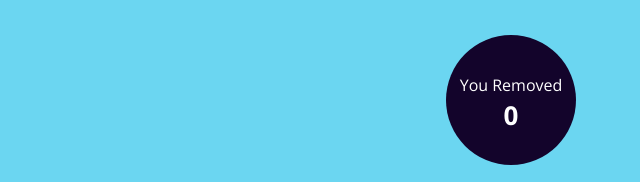
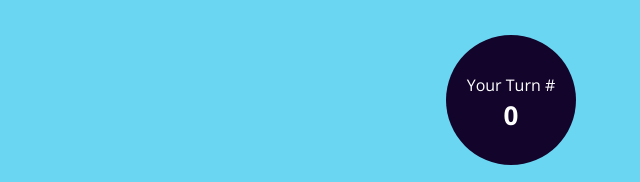
Before and after one commit to ianizaguirre/project-1-game, a plain HTML site: page index.html in a window 1280 px wide. Shown: the part 1425-1607 px from the top of the page, 640-1280 px from the left. Drawn offline with nearby package versions, Linux system fonts and the light colour scheme.

Commit message:
Fixed turn counter and Ai last move tracker, but will remove turn counter

```diff
--- a/index.html
+++ b/index.html
@@ -150,15 +150,9 @@
         <div class="light-blue-back">
 
 
-
-                        <!-- <p>Ai Just Removed _ <span id="ai-just-removed-recap">0</span> _ from the pile!</p>
-
-                        <p>Your at Turn # _ <span id="human-current-turn-place">0</span> _. Make Your Move!</p> -->
-
-
                     <div class="circle-wrapper">
                     <div class="circle"><div class="cirlce-title">Ai Removed</div> <span id="ai-just-removed-recap">0</span></div>
-                    <div class="circle"><div class="cirlce-title">You Removed</div> <span id="human-current-turn-place">0</span></div>
+                    <div class="circle"><div class="cirlce-title">Your Turn #</div> <span id="human-current-turn-place">0</span></div>
                     </div>
 
 
--- a/js/scripts.js
+++ b/js/scripts.js
@@ -133,7 +133,7 @@ function turnTimer() {
 				aiJustRemovedCount++;
 					aiJustRemovedRecap.textContent = aiJustRemovedCount;
 
-				updateHumanTurnPlace();
+		updateHumanTurnPlace();
 
 				// Current Game Status - This Acts Like A "Switch"
 				let readyToPlayNewGame = "Yes Start New Game";
```
